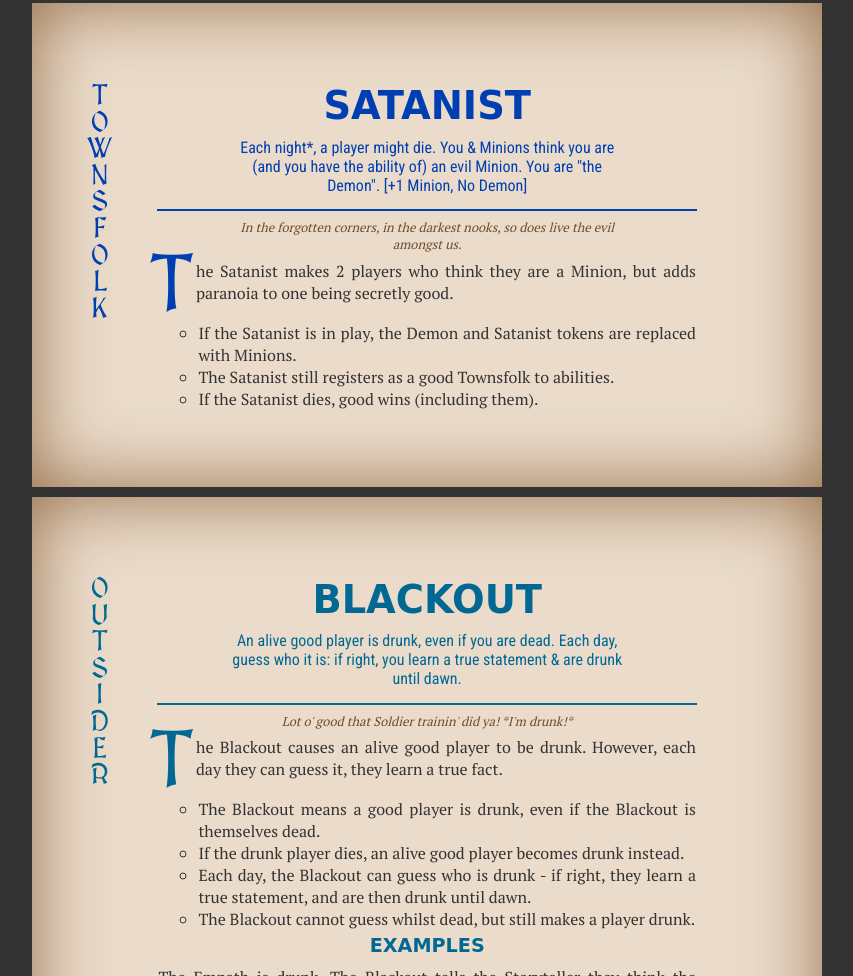
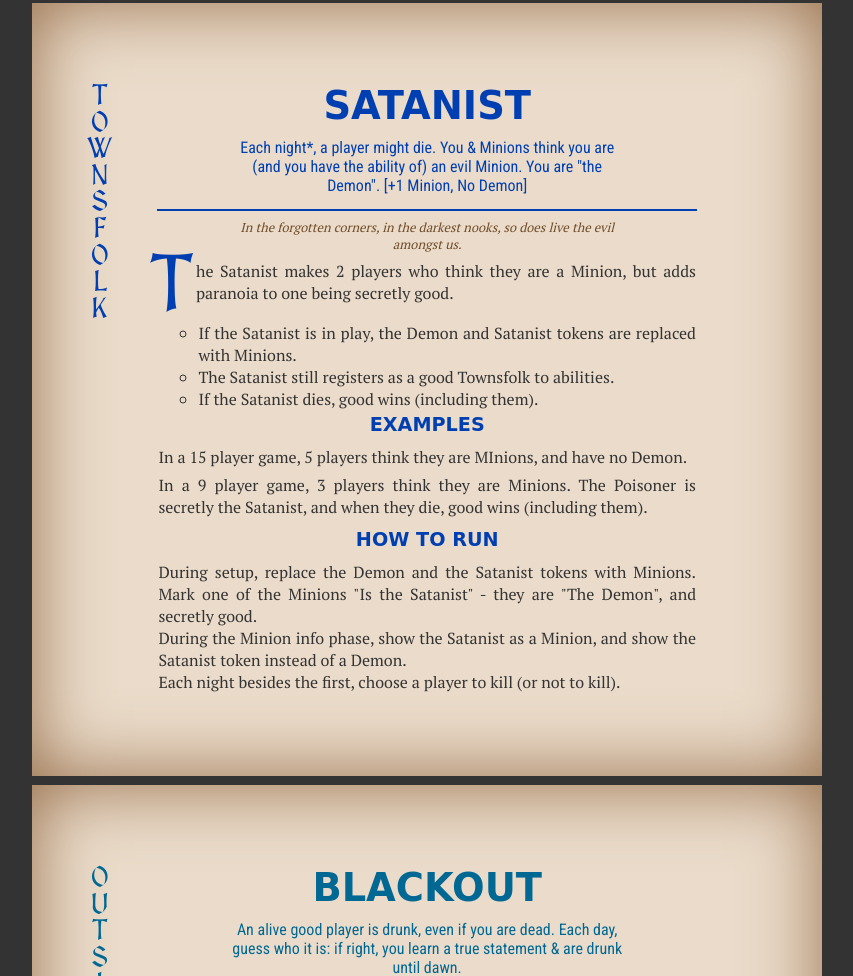
Before and after one commit to QuorglepleegJr/QuorglepleegJr.github.io, a plain HTML site: page index.html in a window 1280 px wide. Shown: the part 2733-3709 px from the top of the page, without its empty margins (270-1123 px from the left). Drawn offline with Linux system fonts and the light colour scheme; a web font is replaced by a local one.

Commit message:
Automated push from publish.bat

```diff
--- a/index.html
+++ b/index.html
@@ -613,6 +613,15 @@
 <li>If the Satanist dies, good wins (including them).</li>
 </ul>
 </div>
+<h3>Examples</h3>
+<div class="example">
+<p>In a 15 player game, 5 players think they are MInions, and have no Demon.</p>
+<p>In a 9 player game, 3 players think they are Minions. The Poisoner is secretly the Satanist, and when they die, good wins (including them).</p>
+</div>
+<h3>How to Run</h3>
+<div class="how-to-run">
+<p>During setup, replace the Demon and the Satanist tokens with Minions. Mark one of the Minions "Is the Satanist" - they are "The Demon", and secretly good.<br>During the Minion info phase, show the Satanist as a Minion, and show the Satanist token instead of a Demon.<br> Each night besides the first, choose a player to kill (or not to kill).</p>
+</div>
 <p class="team">Townsfolk</p></div>
 </li>
 <li class="page" id="fr_insan_blackout">
```
Also changed, not shown: collection.json (+8 -0 lines).
